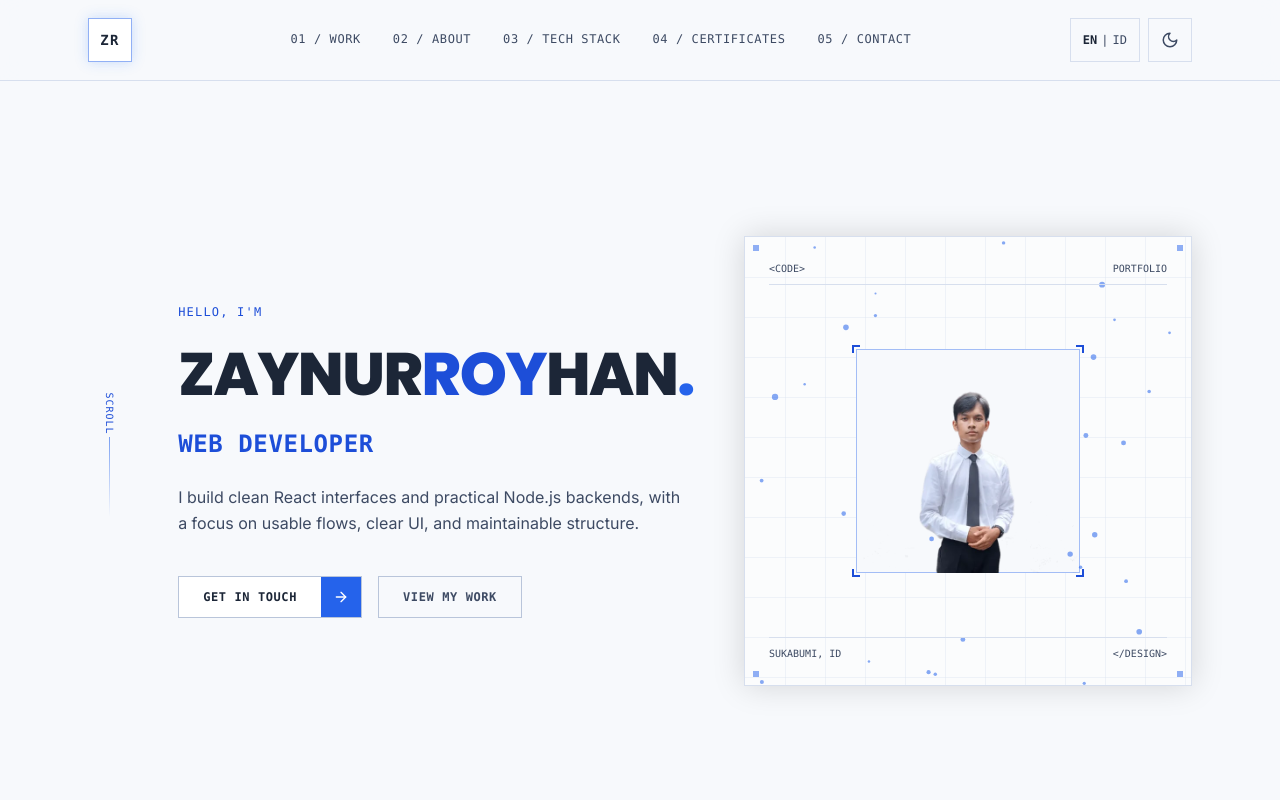
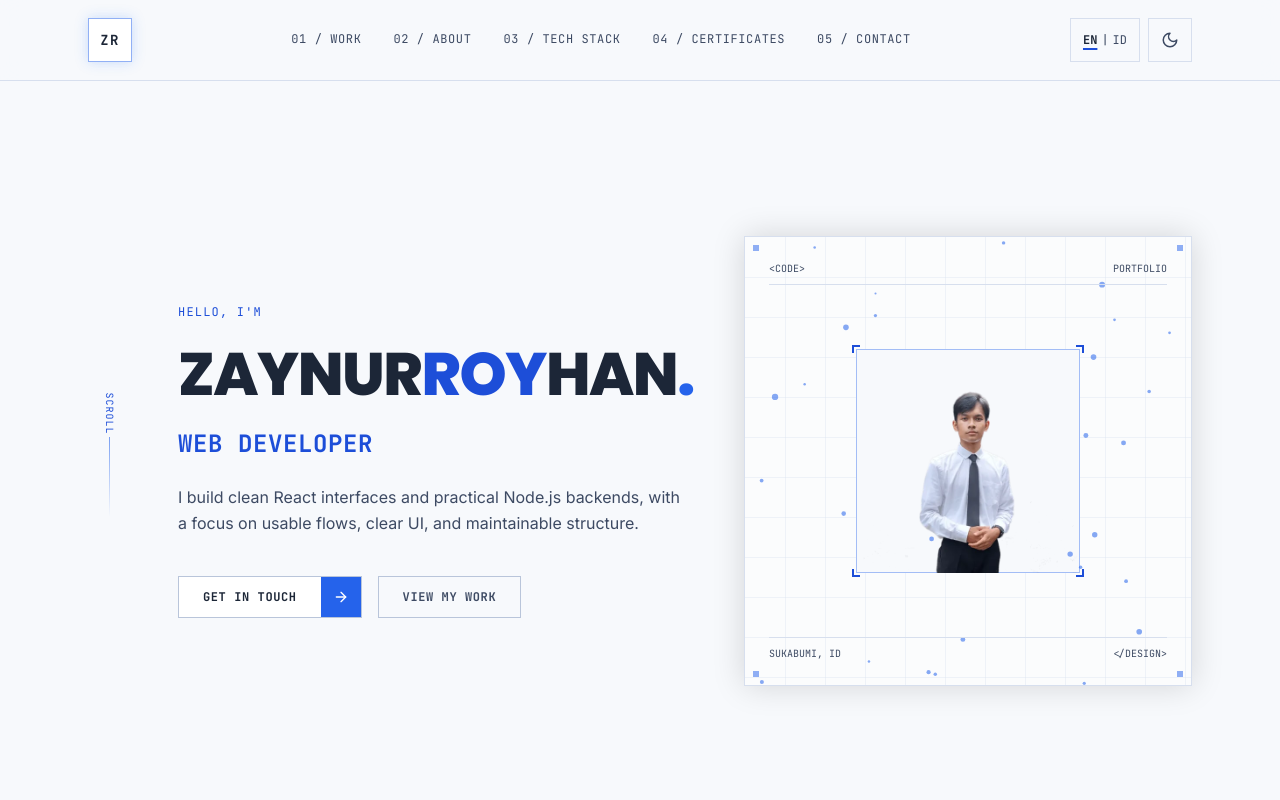
Before and after one commit to royhanmh/portfolio, a React (Vite) app: page / in a window 1280 px wide. Shown: the top 800 px of the page. Built offline with nearby package versions, Linux system fonts and the light colour scheme.

Commit message:
feat: add JetBrains Mono font and update styles in Header component

```diff
--- a/package.json
+++ b/package.json
@@ -11,6 +11,7 @@
   },
   "dependencies": {
     "@fontsource/inter": "^5.3.0",
+    "@fontsource/jetbrains-mono": "^5.3.0",
     "@fontsource/poppins": "^5.3.0",
     "lucide-react": "^0.469.0",
     "react": "^18.3.1",
--- a/src/App.jsx
+++ b/src/App.jsx
@@ -25,7 +25,9 @@ export default function App() {
       history.scrollRestoration = "manual";
     }
     window.scrollTo(0, 0);
+  }, []);
 
+  useEffect(() => {
     const observers = SECTION_IDS.map((id) => {
       const element = document.getElementById(id);
       if (!element) return null;
@@ -39,7 +41,7 @@ export default function App() {
       return observer;
     });
     return () => observers.forEach((observer) => observer?.disconnect());
-  }, [t]);
+  }, []);
 
   useEffect(() => {
     if (overlayOpen) {
--- a/src/components/Header.jsx
+++ b/src/components/Header.jsx
@@ -73,7 +73,11 @@ export default function Header({ activeSection, onNavigate }) {
             className="flex h-11 items-center justify-center gap-1 border border-edge px-3 font-mono text-xs transition-colors hover:border-edge-strong"
           >
             <span
-              className={lang === "en" ? "font-bold text-ink" : "text-dim"}
+              className={
+                lang === "en"
+                  ? "font-bold text-ink underline decoration-brand-bright decoration-2 underline-offset-4"
+                  : "text-dim"
+              }
               aria-current={lang === "en" ? "true" : undefined}
             >
               EN
@@ -82,7 +86,11 @@ export default function Header({ activeSection, onNavigate }) {
               |
             </span>
             <span
-              className={lang === "id" ? "font-bold text-ink" : "text-dim"}
+              className={
+                lang === "id"
+                  ? "font-bold text-ink underline decoration-brand-bright decoration-2 underline-offset-4"
+                  : "text-dim"
+              }
               aria-current={lang === "id" ? "true" : undefined}
             >
               ID
--- a/src/index.css
+++ b/src/index.css
@@ -33,7 +33,8 @@
 @theme inline {
   --font-sans: "Inter", ui-sans-serif, system-ui, sans-serif;
   --font-heading: "Poppins", "Inter", ui-sans-serif, system-ui, sans-serif;
-  --font-mono: ui-monospace, "Cascadia Mono", "Segoe UI Mono", Menlo, monospace;
+  --font-mono: "JetBrains Mono", ui-monospace, "Cascadia Mono", "Segoe UI Mono",
+    Menlo, monospace;
 
   --color-canvas: var(--canvas);
   --color-panel: var(--panel);
--- a/src/main.jsx
+++ b/src/main.jsx
@@ -8,6 +8,9 @@ import "@fontsource/poppins/500.css";
 import "@fontsource/poppins/600.css";
 import "@fontsource/poppins/700.css";
 import "@fontsource/poppins/800.css";
+import "@fontsource/jetbrains-mono/400.css";
+import "@fontsource/jetbrains-mono/500.css";
+import "@fontsource/jetbrains-mono/700.css";
 import "./index.css";
 import App from "./App.jsx";
 import LanguageProvider from "./i18n/LanguageProvider.jsx";
```
Also changed, not shown: 1 other file (tests, documents, lock files or other folders).
